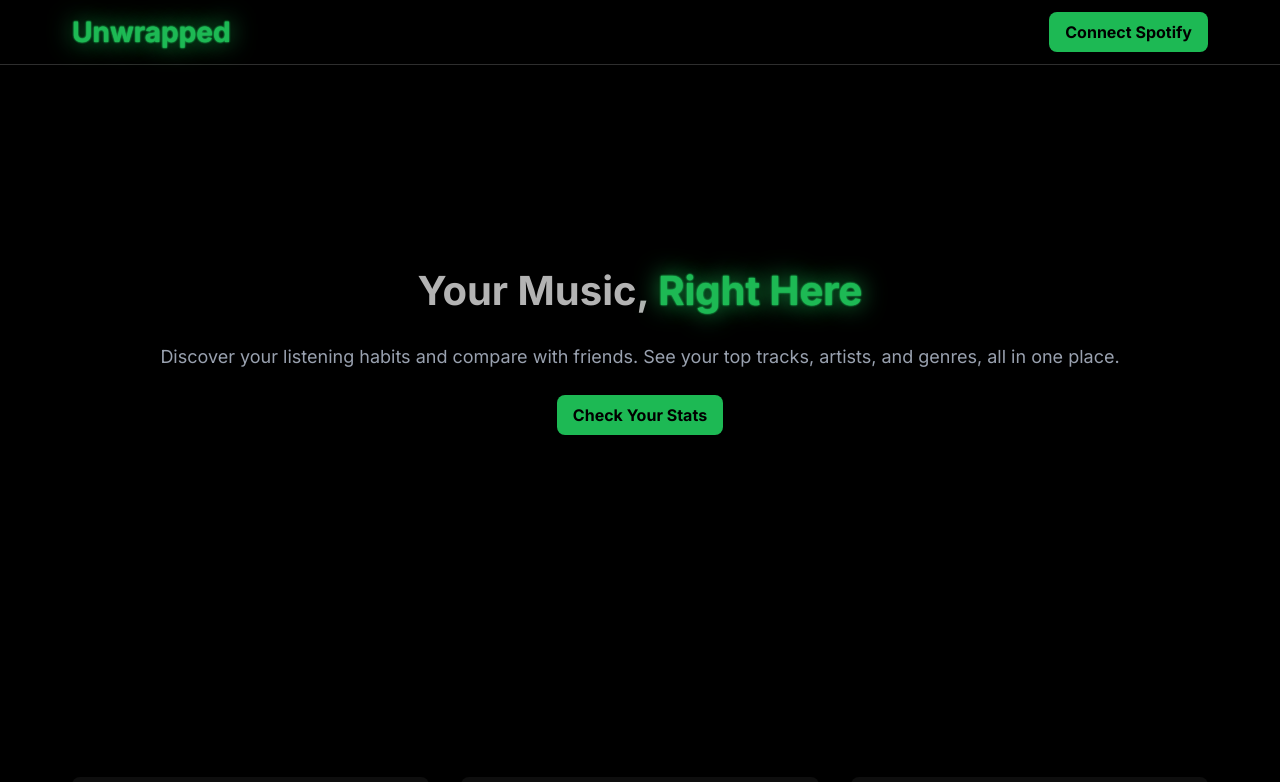
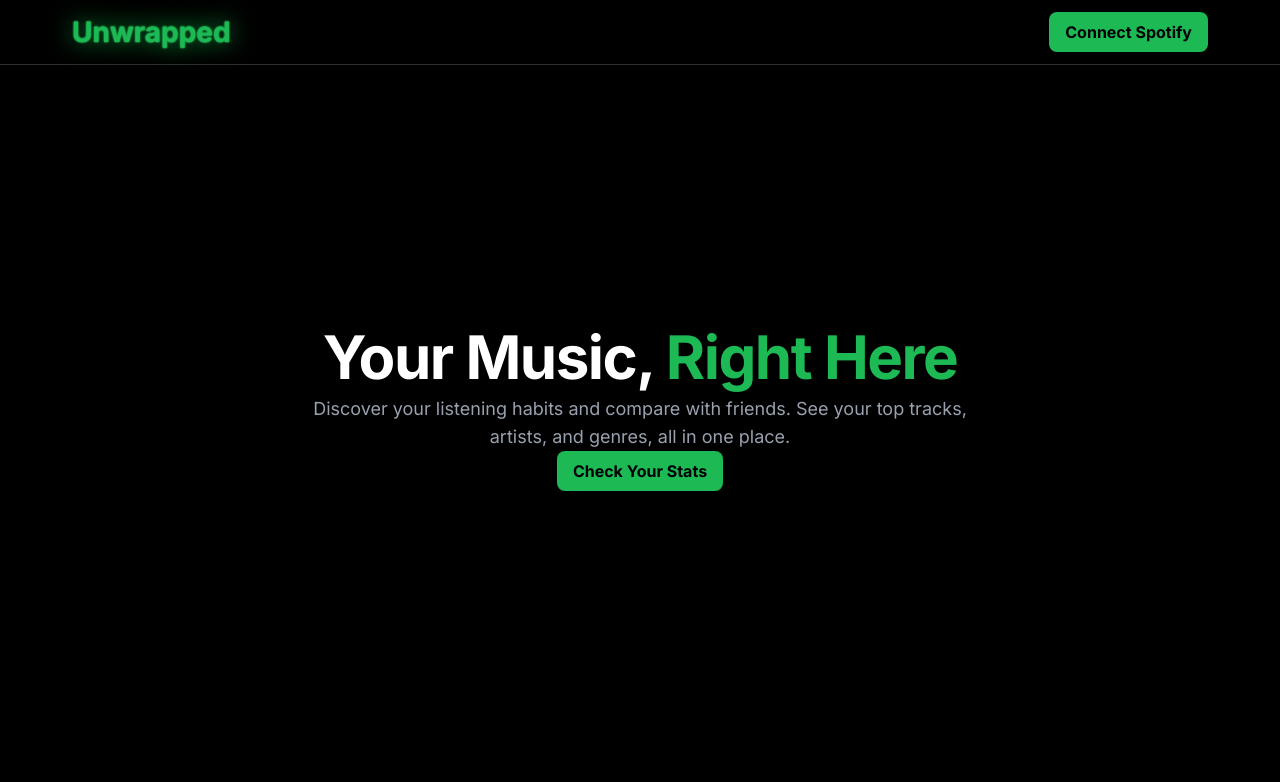
Before and after one commit to ppattyy/Unwrapped, a React (Vite) app in the folder react-app/: page /home in a window 1280 px wide. Shown: the top 782 px of the page. Built offline with nearby package versions, Linux system fonts and the light colour scheme.

Commit message:
login css messed with home page. should be fixed

```diff
--- a/react-app/src/App.css
+++ b/react-app/src/App.css
@@ -70,7 +70,7 @@ a {
   justify-content: center;
   align-items: center;
   text-align: center;
-  margin-top: -5rem;
+  margin-top: -3rem;
 }
 
 body{
@@ -273,7 +273,7 @@ background: black;
   margin-bottom: 2rem;
 }
 
-.stats-header h1 {
+.headerStats {
   font-size: 2.5rem;
   font-weight: 800;
   margin-bottom: 0.75rem;
@@ -502,9 +502,6 @@ background: black;
 }
 
 @media (max-width: 768px) {
-  .hero-title {
-      font-size: 2.5rem;
-  }
 
   .friend-selector {
       flex-wrap: wrap;
@@ -520,15 +517,12 @@ background: black;
 }
 
 @media (max-width: 480px) {
-  .hero-title {
-      font-size: 2rem;
-  }
 
   .hero-description {
       font-size: 1rem;
   }
 
-  .stats-header h1 {
+  .headerStats {
       font-size: 2rem;
 
   }
--- a/react-app/src/Index.jsx
+++ b/react-app/src/Index.jsx
@@ -61,15 +61,18 @@ function Index() {
 
   function Hero() {
     return (
-      <section className="hero bg-black flex items-center justify-center">
+      <section className="hero bg-black flex items-center justify-center min-h-[75vh] pt-24">
         <div className="container mx-auto max-w-4xl text-center">
-          <h1 className="text-5xl font-extrabold hero-spacing">
-            <span>Your Music,</span> <span className="accent">Right Here</span>
+          <h1 className="text-6xl font-extrabold leading-tight tracking-tight mb-6">
+            <span>Your Music,</span> <span className="text-[#1DB954]">Right Here</span>
           </h1>
-          <p className="text-lg text-gray-400 hero-spacing">
+          <p className="text-lg text-gray-400 mb-10 max-w-2xl mx-auto">
             Discover your listening habits and compare with friends. See your top tracks, artists, and genres, all in one place.
           </p>
-          <a href="Data.jsx" className="btn btn-primary bg-[#1DB954] text-black px-8 py-3 rounded-lg shadow-lg hover:shadow-xl">
+          <a
+            href="Data.jsx"
+            className="btn btn-primary bg-[#1DB954] text-black px-8 py-3 rounded-lg shadow-lg hover:shadow-xl"
+          >
             Check Your Stats
           </a>
         </div>
--- a/react-app/src/Login.css
+++ b/react-app/src/Login.css
@@ -11,7 +11,7 @@ body {
     background-color: var(--spotify-black);
 }
 
-h1 {
+.headerSignIn {
     color: var(--spotify-lightgray);
     font-size: 2.5rem;
     margin-bottom: 1rem;
```
